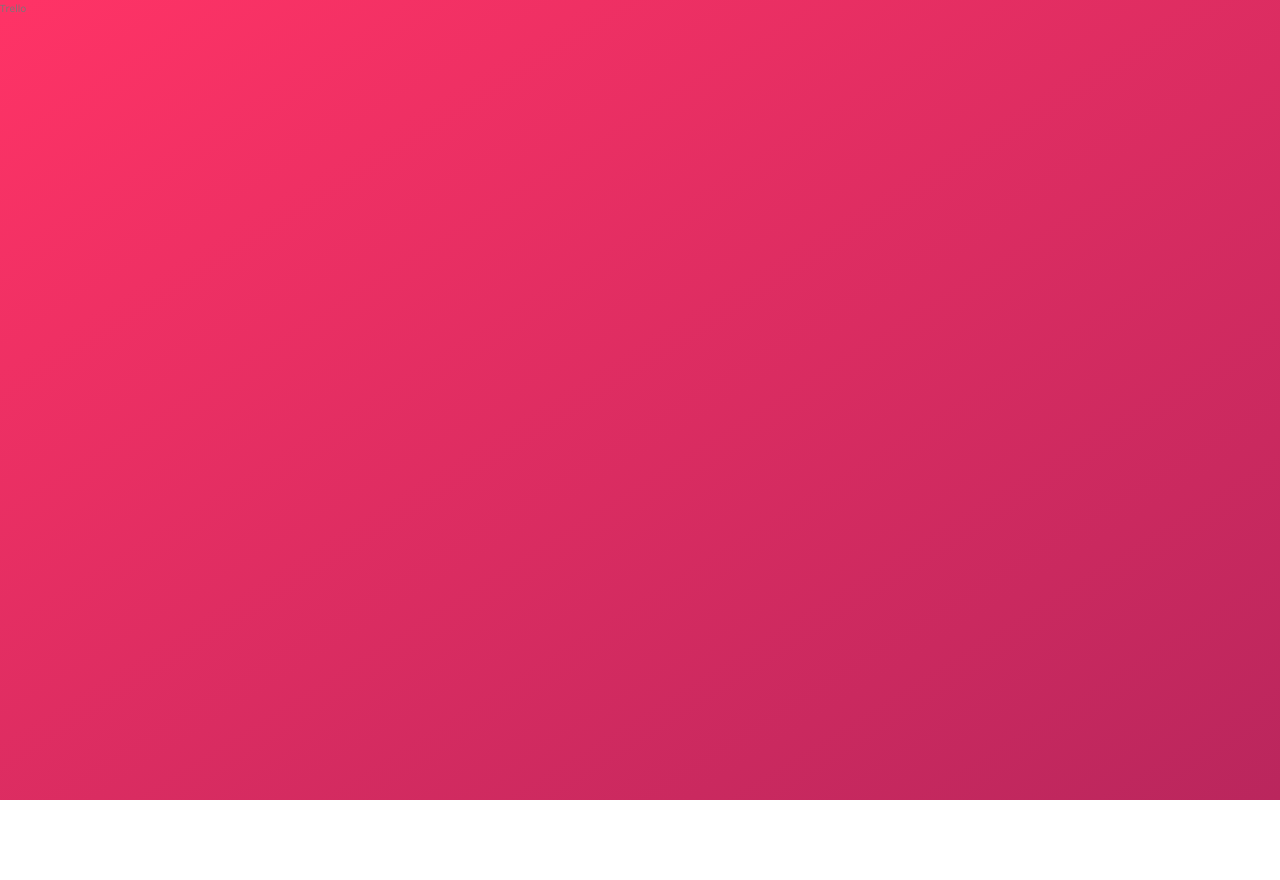
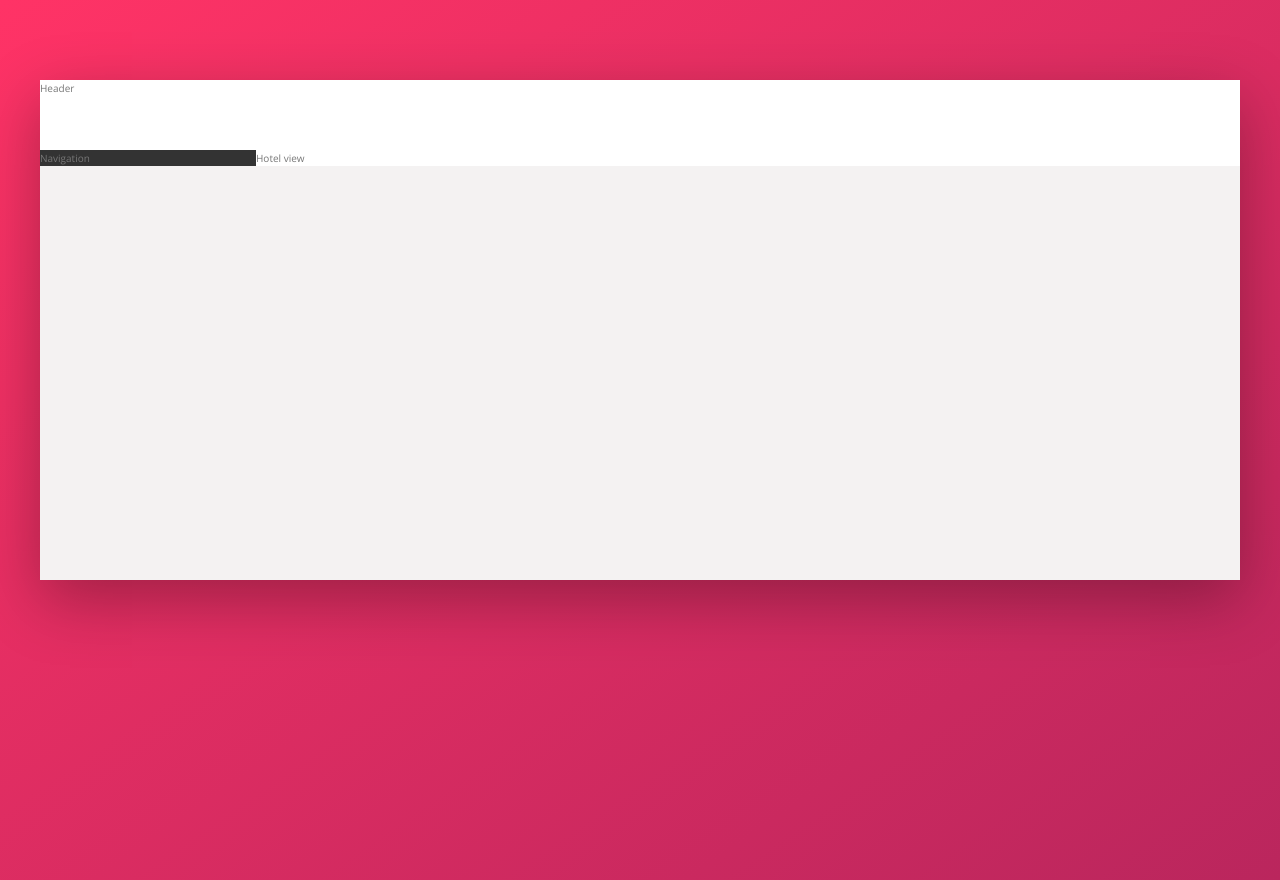
Before and after one commit to andras-szesztai/Trillo, a website: page index.html in a window 1280 px wide. Before the commit the page ends 800 px from the top, so only its background shows below. Drawn offline with nearby package versions, Linux system fonts and the light colour scheme.

Commit message:
layout setup

```diff
--- a/index.html
+++ b/index.html
@@ -11,6 +11,18 @@
         <title>trillo &mdash; Your all-in-one booking app</title>
     </head>
     <body>
-        <p>Trello</p>
+        <div class="container">
+            <header class="header">
+                Header
+            </header>
+            <div class="content">
+                <nav class="sidebar">
+                    Navigation
+                </nav>
+                <main class="hotel-view">
+                    Hotel view
+                </main>
+            </div>
+        </div>
     </body>
 </html>
--- a/sass/_base.scss
+++ b/sass/_base.scss
@@ -1,18 +1,18 @@
 
-:root{
-    --color-primary: #eb2f64;
-    --color-primary-light: #FF3366;
-    --color-primary-dark: #BA265D;
+$color-primary: #eb2f64;
+$color-primary-light: #FF3366;
+$color-primary-dark: #BA265D;
 
-    --color-ligth-1: #faf9f9;
-    --color-ligth-2: #f4f2f2;
-    --color-ligth-3: #f0eeee;
-    --color-ligth-4: #ccc;
+$color-grey-ligth-1: #faf9f9;
+$color-grey-ligth-2: #f4f2f2;
+$color-grey-ligth-3: #f0eeee;
+$color-grey-ligth-4: #ccc;
 
-    --color-dark-1:  #333;
-    --color-dark-2:  #777;
-    --color-dark-3:  #999;
-}
+$color-grey-dark-1:  #333;
+$color-grey-dark-2:  #777;
+$color-grey-dark-3:  #999;
+
+$shadow-dark: 0 2rem 6rem rgba(0,0,0,.3);
 
 * {
     margin:0;
@@ -34,8 +34,8 @@ body {
     font-family: 'Open Sans', sans-serif;
     font-weight: 400;
     line-height: 1.6;
-    color: var(--color-dark-2);
-    background-image: linear-gradient(to right bottom, var(--color-primary-light), var(--color-primary-dark));
+    color: $color-grey-dark-2;
+    background-image: linear-gradient(to right bottom, $color-primary-light, $color-primary-dark);
     background-size: cover;
     background-repeat: no-repeat;
 
--- a/sass/_layout.scss
+++ b/sass/_layout.scss
@@ -0,0 +1,29 @@
+.container {
+    max-width: 120rem;
+    margin: 8rem auto;
+    background-color: $color-grey-ligth-2;
+    box-shadow: $shadow-dark;
+
+    min-height: 50rem;
+}
+
+.header {
+    height: 7rem;
+    background-color: #fff;
+    border-bottom: $color-grey-ligth-2;
+}
+
+.content {
+    display: flex;
+}
+
+.sidebar {
+    background-color: $color-grey-dark-1;
+    flex: 0 0 18%;
+}
+
+.hotel-view {
+    background-color: #fff;
+
+    flex: 1;
+}
```
Also changed, not shown: css/style.css.
